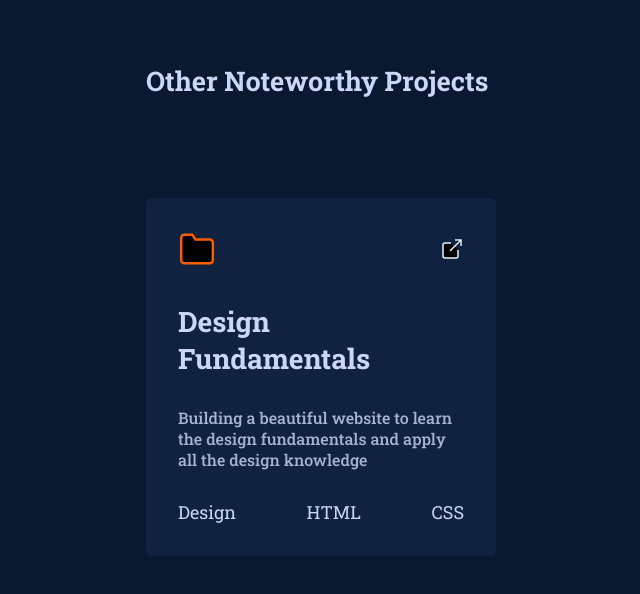
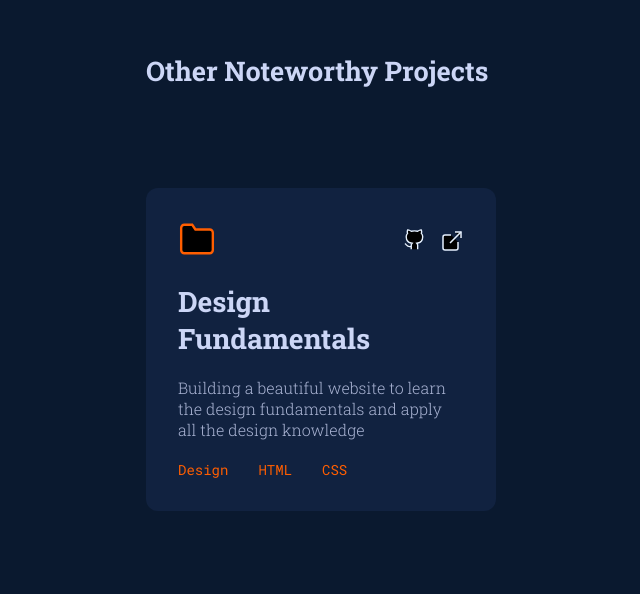
Before and after one commit to rupamsutar/Portfolio, a React (Create React App) app: page / in a window 1280 px wide. Shown: the part 4332-4926 px from the top of the page, without its empty margins (319-959 px from the left). After the commit the page ends 4893 px from the top, so only its background shows below. Built offline with nearby package versions, Linux system fonts and the light colour scheme.

Commit message:
next update completed

```diff
--- a/public/index.html
+++ b/public/index.html
@@ -11,7 +11,9 @@
     />
     <link rel="apple-touch-icon" href="%PUBLIC_URL%/logo192.png" />
     <link rel="preconnect" href="https://fonts.googleapis.com"><link rel="preconnect" href="https://fonts.gstatic.com" crossorigin><link href="https://fonts.googleapis.com/css2?family=Roboto+Mono:ital,wght@0,100;0,200;0,300;0,400;0,500;0,600;0,700;1,400&display=swap" rel="stylesheet">
-    <link rel="preconnect" href="https://fonts.googleapis.com"><link rel="preconnect" href="https://fonts.gstatic.com" crossorigin><link href="https://fonts.googleapis.com/css2?family=Roboto+Mono:ital,wght@0,100;0,200;0,300;0,400;0,500;0,600;0,700;1,400&family=Roboto+Slab:wght@400;500;600;700;800&display=swap" rel="stylesheet">
+    <link rel="preconnect" href="https://fonts.googleapis.com"><link rel="preconnect" href="https://fonts.gstatic.com" crossorigin><link href="https://fonts.googleapis.com/css2?family=Roboto+Mono:ital,wght@0,100;0,200;0,300;0,400;0,500;0,600;0,700;1,400&family=Roboto+Slab:wght@100;200;300;400;500;600;700;800&display=swap" rel="stylesheet">
+
+
     <!--
       manifest.json provides metadata used when your web app is installed on a
       user's mobile device or desktop. See https://developers.google.com/web/fundamentals/web-app-manifest/
--- a/src/Components/Projects/MainProjectInfo.js
+++ b/src/Components/Projects/MainProjectInfo.js
@@ -60,10 +60,7 @@
                         <a href={props.githubLink} target="_blank" rel="noreferrer">
                             <svg
                                 xmlns="http://www.w3.org/2000/svg"
-                                height="24"
-                                width="24"
                                 viewBox="0 0 24 24"
-                                // strokewidth="2" stroke-linecap="round" stroke-linejoin="round"
                                 className={classes["svg-icon"]}
                                 >
                                     <path
--- a/src/Components/Projects/MainProjectInfo.module.css
+++ b/src/Components/Projects/MainProjectInfo.module.css
@@ -113,6 +113,9 @@
     stroke: #8892b0;
     transition: all 0.3s;
     stroke-width: 2px;
+
+    height: 24px;
+    width: 24px;
 }
 .svg-icon:hover {
     stroke: #ff5e00;
--- a/src/Components/Projects/ProjectTemplate.js
+++ b/src/Components/Projects/ProjectTemplate.js
@@ -14,7 +14,16 @@
                             <path d="M22 19a2 2 0 0 1-2 2H4a2 2 0 0 1-2-2V5a2 2 0 0 1 2-2h5l2 3h9a2 2 0 0 1 2 2z"></path>
                     </svg>
                 </div>
-                <div>
+                <div className={classes['svg-links']}>
+                    <svg
+                        xmlns="http://www.w3.org/2000/svg"
+                        viewBox="0 0 24 24"
+                        className={classes["icon_github"]}
+                        >
+                            <path
+                                d="M9 19c-5 1.5-5-2.5-7-3m14 6v-3.87a3.37 3.37 0 0 0-.94-2.61c3.14-.35 6.44-1.54 6.44-7A5.44 5.44 0 0 0 20 4.77 5.07 5.07 0 0 0 19.91 1S18.73.65 16 2.48a13.38 13.38 0 0 0-7 0C6.27.65 5.09 1 5.09 1A5.07 5.07 0 0 0 5 4.77a5.44 5.44 0 0 0-1.5 3.78c0 5.42 3.3 6.61 6.44 7A3.37 3.37 0 0 0 9 18.13V22">
+                            </path>
+                    </svg>
                     <svg
                         xmlns="http://www.w3.org/2000/svg"
                         viewBox="0 0 24 24"
--- a/src/Components/Projects/ProjectTemplate.module.css
+++ b/src/Components/Projects/ProjectTemplate.module.css
@@ -1,11 +1,12 @@
 .mainBox {
     display: flex;
     flex-direction: column;
-    gap: 30px;
+    gap: 20px;
     background-color: #112240;
     padding: 32px;
+    width: fit-content;
 
-    border-radius: 6px;
+    border-radius: 12px;
 }
 
 .mainBox__one {
@@ -14,7 +15,12 @@
     justify-content: space-between;
 }
 
-.icon_folder, .icon_link {
+.svg-links {
+    display: flex;
+    gap: 15px;
+}
+
+.icon_folder, .icon_link, .icon_github {
     stroke-width: 1.5px;
 }
 
@@ -23,10 +29,22 @@
     height: 38px;
     width: 38px;
 }
+
+.icon_github {
+    stroke: #e6f1ff;
+    height: 22px;
+    width: 22px;
+}
+
 .icon_link {
     stroke: #e6f1ff;
     height: 24px;
     width: 24px;
+}
+
+.icon_github:hover, .icon_link:hover {
+    transform: translate(0, -2px);
+    stroke: #ff5e00;
 }
 
 .mainBox__two {
@@ -34,15 +52,20 @@
     font-weight: 600;
 }
 
-.mainBox__three {
+.mainBox__three p {
     color: #a8b2d1;
-    font-weight: 100;
+    font-weight: 300;
     font-size: 16px;
 }
 
 .mainBox__four {
+    color: #ff5e00;
     display: flex;
     align-items: center;
-    justify-content: space-between;
+    justify-content:flex-start;
+    gap: 30px;
 
+    font-family: Roboto Mono, sans-serif;
+    font-size: 14px;
+    font-weight: 400;
 }
```
